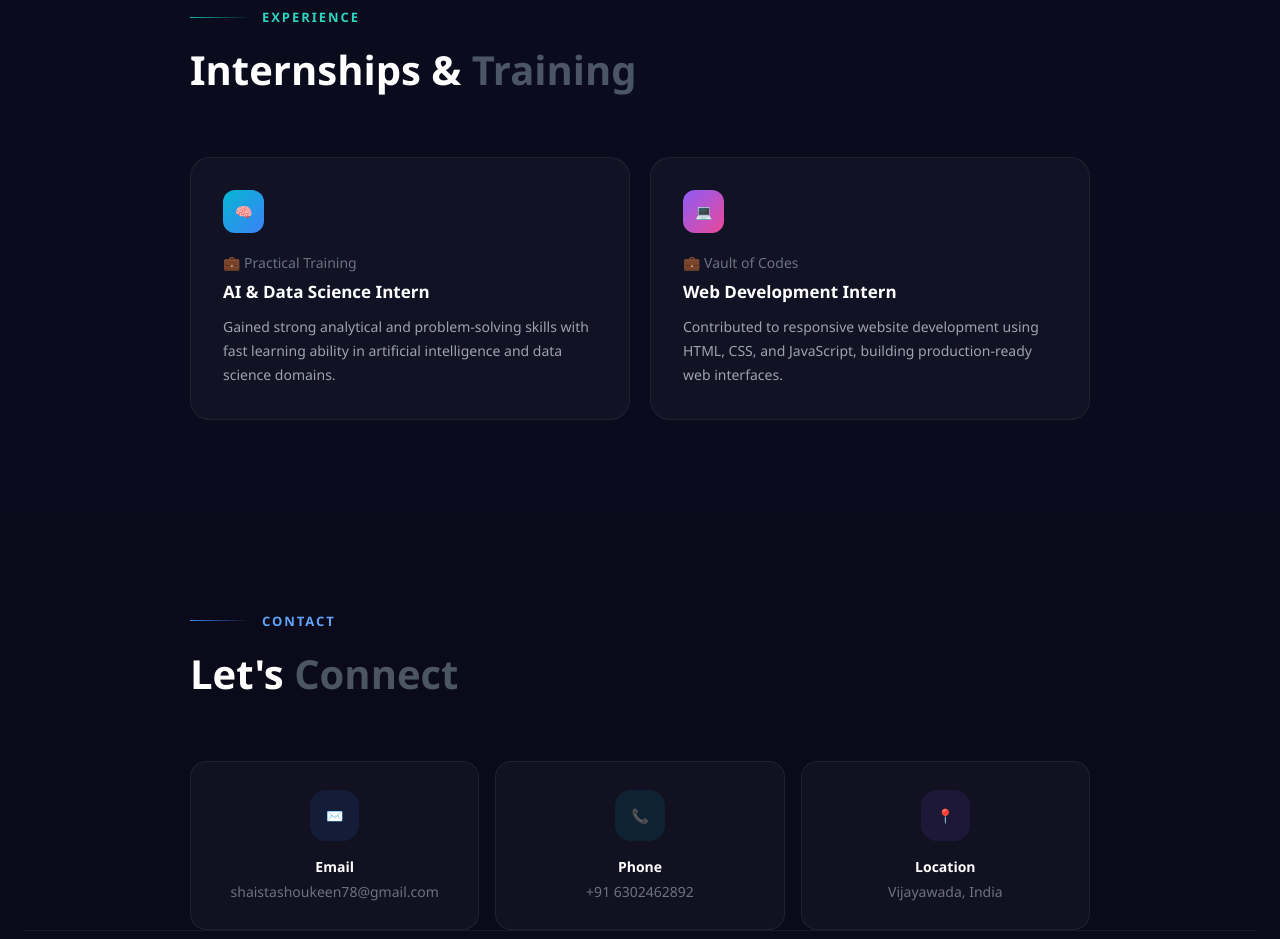
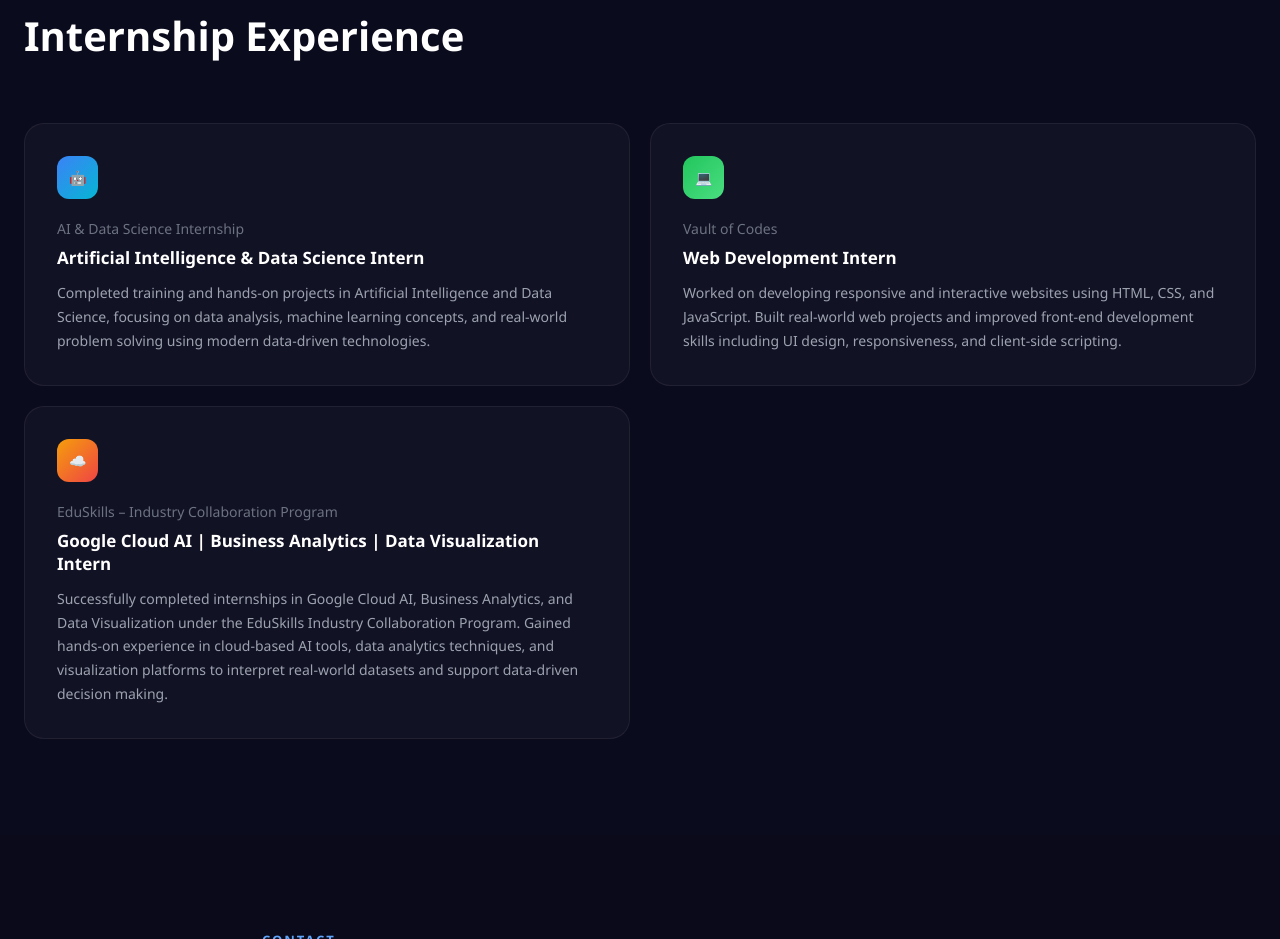
Before and after one commit to shaistashoukeen/portfolio, a plain HTML site: page index.html in a window 1280 px wide. Shown: the part 5200-6139 px from the top of the page. Drawn offline with Linux system fonts and the light colour scheme.

Commit message:
Update index.html

```diff
--- a/index.html
+++ b/index.html
@@ -1,3 +1,4 @@
+description about portfolio i did
 import React, { useState } from "react";
 import { Copy, Download, Check } from "lucide-react";
 
@@ -391,28 +392,64 @@ const htmlCode = `<!DOCTYPE html>
 
 <!-- INTERNSHIPS -->
 <section id="internships">
-  <div class="max-w fade-in">
-    <div class="section-label">
-      <div class="section-line" style="background:linear-gradient(to right,#14b8a6,transparent)"></div>
-      <span class="section-tag" style="color:#2dd4bf">Experience</span>
-    </div>
-    <div class="section-title">Internships &amp; <span>Training</span></div>
-    <div class="intern-grid">
-      <div class="intern-card">
-        <div class="intern-accent" style="background:linear-gradient(90deg,#06b6d4,#3b82f6)"></div>
-        <div class="intern-icon" style="background:linear-gradient(135deg,#06b6d4,#3b82f6)">🧠</div>
-        <div class="intern-company">💼 Practical Training</div>
-        <div class="intern-role">AI &amp; Data Science Intern</div>
-        <div class="intern-desc">Gained strong analytical and problem-solving skills with fast learning ability in artificial intelligence and data science domains.</div>
-      </div>
-      <div class="intern-card">
-        <div class="intern-accent" style="background:linear-gradient(90deg,#8b5cf6,#ec4899)"></div>
-        <div class="intern-icon" style="background:linear-gradient(135deg,#8b5cf6,#ec4899)">💻</div>
-        <div class="intern-company">💼 Vault of Codes</div>
-        <div class="intern-role">Web Development Intern</div>
-        <div class="intern-desc">Contributed to responsive website development using HTML, CSS, and JavaScript, building production-ready web interfaces.</div>
+  <h2 class="section-title">Internship Experience</h2>
+
+  <div class="intern-grid">
+
+    <!-- AI & Data Science Internship -->
+    <div class="intern-card">
+      <div class="intern-accent" style="background:linear-gradient(90deg,#3b82f6,#06b6d4)"></div>
+      <div class="intern-icon" style="background:linear-gradient(135deg,#3b82f6,#06b6d4)">🤖</div>
+
+      <div class="intern-company">AI & Data Science Internship</div>
+
+      <div class="intern-role">Artificial Intelligence & Data Science Intern</div>
+
+      <div class="intern-desc">
+        Completed training and hands-on projects in Artificial Intelligence and Data Science,
+        focusing on data analysis, machine learning concepts, and real-world problem solving
+        using modern data-driven technologies.
       </div>
     </div>
+
+
+    <!-- Web Development Internship -->
+    <div class="intern-card">
+      <div class="intern-accent" style="background:linear-gradient(90deg,#22c55e,#4ade80)"></div>
+      <div class="intern-icon" style="background:linear-gradient(135deg,#22c55e,#4ade80)">💻</div>
+
+      <div class="intern-company">Vault of Codes</div>
+
+      <div class="intern-role">Web Development Intern</div>
+
+      <div class="intern-desc">
+        Worked on developing responsive and interactive websites using HTML, CSS, and JavaScript.
+        Built real-world web projects and improved front-end development skills including UI design,
+        responsiveness, and client-side scripting.
+      </div>
+    </div>
+
+
+    <!-- EduSkills Internship -->
+    <div class="intern-card">
+      <div class="intern-accent" style="background:linear-gradient(90deg,#f59e0b,#ef4444)"></div>
+      <div class="intern-icon" style="background:linear-gradient(135deg,#f59e0b,#ef4444)">☁️</div>
+
+      <div class="intern-company">EduSkills – Industry Collaboration Program</div>
+
+      <div class="intern-role">
+        Google Cloud AI | Business Analytics | Data Visualization Intern
+      </div>
+
+      <div class="intern-desc">
+        Successfully completed internships in Google Cloud AI, Business Analytics, and
+        Data Visualization under the EduSkills Industry Collaboration Program.
+        Gained hands-on experience in cloud-based AI tools, data analytics techniques,
+        and visualization platforms to interpret real-world datasets and support
+        data-driven decision making.
+      </div>
+    </div>
+
   </div>
 </section>
 
```
